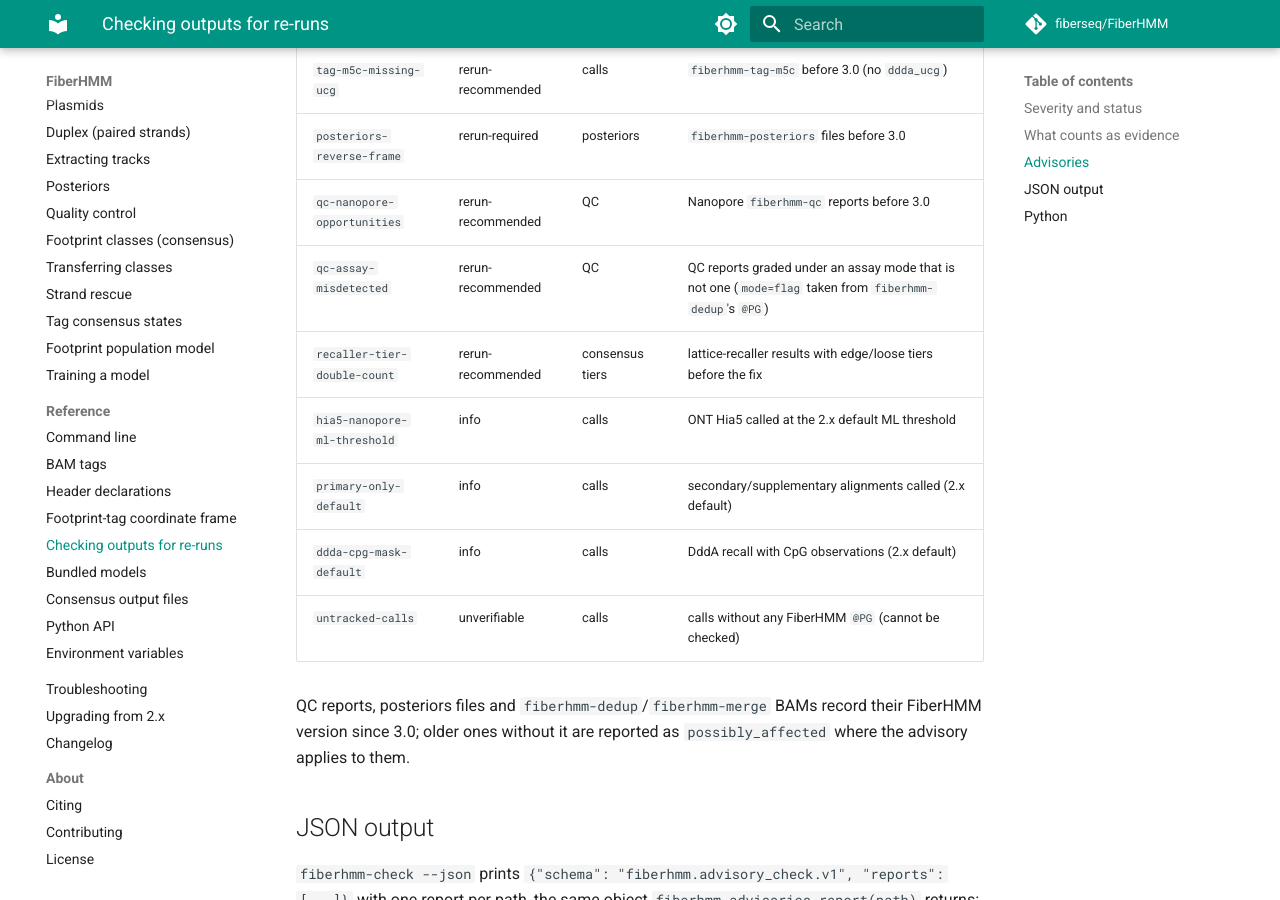
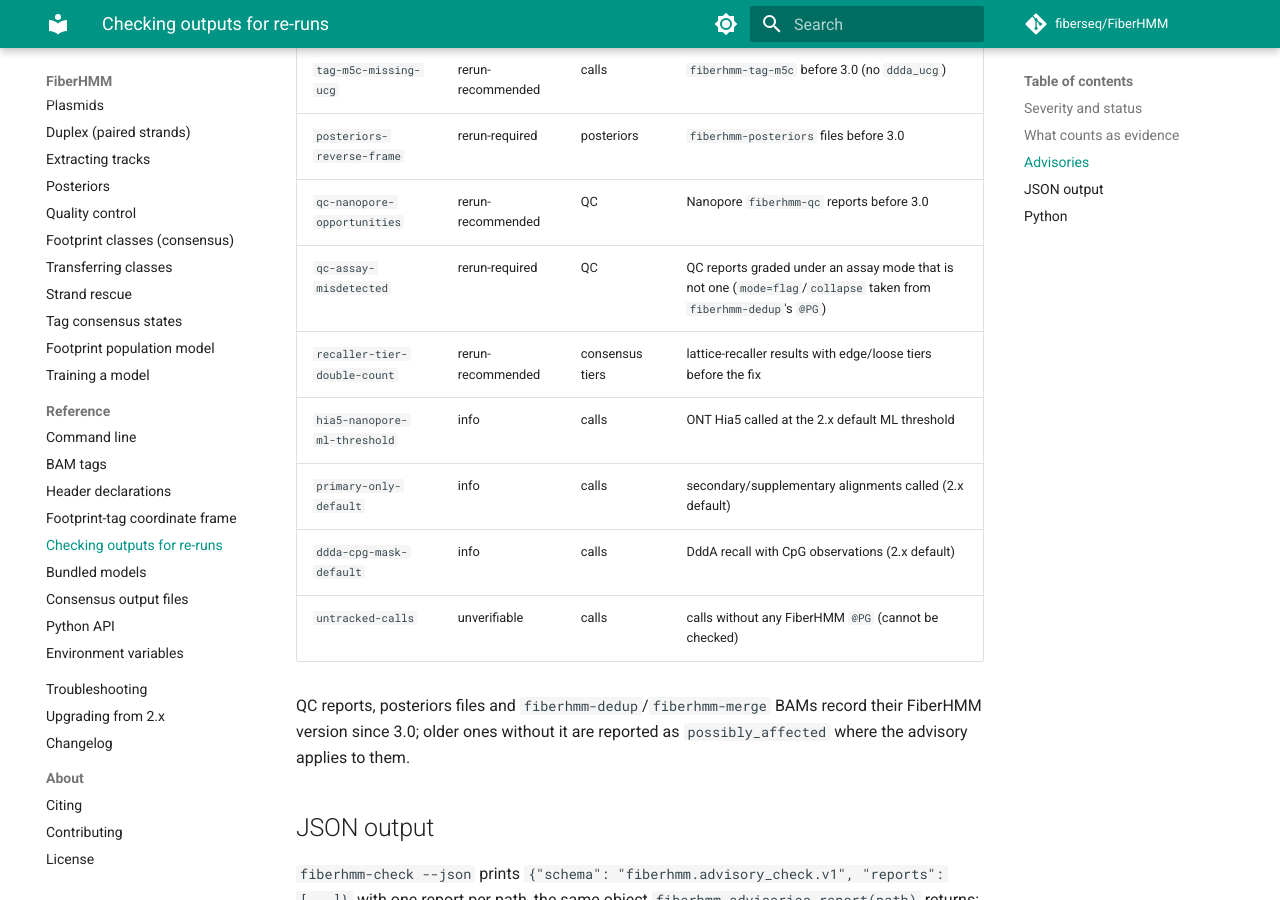
Before and after one commit to fiberseq/FiberHMM, an MkDocs documentation site: the page built from docs/reference/advisories.md, in a window 1280 px wide and 900 px high, scrolled down 3509 px. Built offline with MkDocs 1.6.1 and Material for MkDocs 9.7.7, drawn with Linux system fonts in a browser that asks for light colours; comment, search, counter and statistics services are not loaded.

Commit message:
fix(advisories): one severity for qc-assay-misdetected in tests and docs
fh-fix-qc-pipeline (42e9402) and fh-fix-misc (57192a3) each added the
qc-assay-misdetected rule: rerun-required (qc_file detector, mode_not_in)
and rerun-recommended (qc_assay detector) respectively. The merge (3a4f31a)
kept qc-pipeline's rule and check_qc, but misc's tests and the docs table
still said rerun-recommended. Keep rerun-required: a DAF report graded under
the dedup mode (INSUFFICIENT, 0% m6A labelling) is wrong outright, not
degraded. fiberhmm-check exits 3 either way and FiberBrowser's badge reads
any rerun-* severity, so nothing downstream changes.

Co-Authored-By: Claude Opus 5.5 (1M context) <noreply@anthropic.com>

```diff
--- a/docs/reference/advisories.md
+++ b/docs/reference/advisories.md
@@ -137,7 +137,7 @@ of its region files is recognised and does not count.)
 | `tag-m5c-missing-ucg` | rerun-recommended | calls | `fiberhmm-tag-m5c` before 3.0 (no `ddda_ucg`) |
 | `posteriors-reverse-frame` | rerun-required | posteriors | `fiberhmm-posteriors` files before 3.0 |
 | `qc-nanopore-opportunities` | rerun-recommended | QC | Nanopore `fiberhmm-qc` reports before 3.0 |
-| `qc-assay-misdetected` | rerun-recommended | QC | QC reports graded under an assay mode that is not one (`mode=flag` taken from `fiberhmm-dedup`'s `@PG`) |
+| `qc-assay-misdetected` | rerun-required | QC | QC reports graded under an assay mode that is not one (`mode=flag`/`collapse` taken from `fiberhmm-dedup`'s `@PG`) |
 | `recaller-tier-double-count` | rerun-recommended | consensus tiers | lattice-recaller results with edge/loose tiers before the fix |
 | `hia5-nanopore-ml-threshold` | info | calls | ONT Hia5 called at the 2.x default ML threshold |
 | `primary-only-default` | info | calls | secondary/supplementary alignments called (2.x default) |
```
Also changed, not shown: 1 other file.
